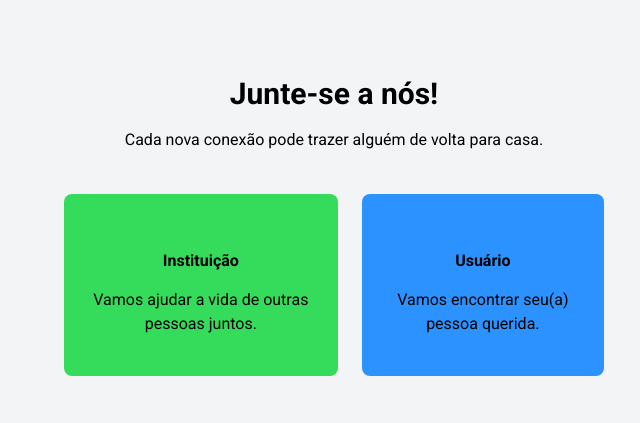
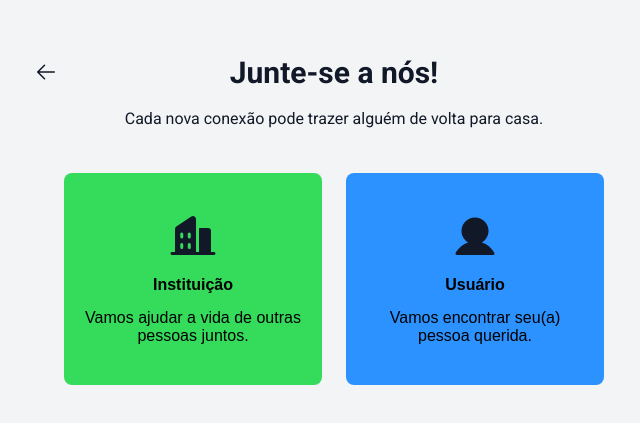
Before and after one commit to PedreirosDeSoftware/encontre.ME-front-end, a React (Vite) app: page /register in a window 1280 px wide. Shown: the part 179-602 px from the top of the page, without its empty margins (306-946 px from the left). Built offline with nearby package versions, Linux system fonts and the light colour scheme.

Commit message:
add steps in register

```diff
--- a/src/components/Input/css/style.module.css
+++ b/src/components/Input/css/style.module.css
@@ -1,3 +1,7 @@
+.container {
+  width: 100%;
+}
+
 label {
     display: none;
 }
--- a/src/components/Input/index.jsx
+++ b/src/components/Input/index.jsx
@@ -2,7 +2,7 @@ import styles from './css/style.module.css';
 
 export function InputComponent({label, name, type, placeholder, setValue}) {
     return (
-        <div>
+        <div className={styles.container}>
             <label htmlFor={name}>{label}</label>
             <input type={type} name={name} className={styles.input} placeholder={placeholder} />
         </div>
--- a/src/index.css
+++ b/src/index.css
@@ -3,6 +3,7 @@
   line-height: 1.5;
   font-weight: 400;
 
+  /* Colors */
   --primary-color: #2B92FF;
 
   --gray-50: #F9FAFB;
@@ -21,6 +22,13 @@
   --succes-light: #61ED80;
   --succes: #DC3545;
   --succes: #F44556;
+
+  /* Font */
+  --3xl: 3rem;
+  --2xl: 2.4rem;
+  --xl: 2rem;
+  --base: 1.6rem;
+  --sm: 1.4rem;
 
 /*   color-scheme: light dark;
   color: rgba(255, 255, 255, 0.87);
@@ -41,7 +49,13 @@
   font-size: 1.6rem;
 }
 
+button {
+  apparence: none;
+  border: none;
+  background-color: transparent
+}
 
 body {
   background-color: var(--gray-100);
+  color: var(--gray-900);
 }
--- a/src/pages/JoinUs/css/style.module.css
+++ b/src/pages/JoinUs/css/style.module.css
@@ -17,6 +17,12 @@
   padding: 3rem;
 }
 
+.flexRow {
+  width: 100%;
+  display: flex;
+  gap: 16px;
+}
+
 .containerIcons {
   width: 100%;
   display: flex;
@@ -32,19 +38,23 @@
   gap: 1.2rem;
 }
 
-.title div {
+.title{
+  position: relative;
   display: flex;
   align-items: center;
 }
 
-.title i {
-  position: relative;
-  top: 4.5rem;
-  right: 18rem;
+.x {
+  position: absolute;
+  top: 1rem;
+  left: 0;
+  border: none;
+  background: transparent;
+  apparence: none;
 }
 
 .title h1 {
-  font-size: 3rem;
+  font-size: var(--3xl);
 }
 
 .icon {
@@ -58,20 +68,22 @@
 }
 
 .icon h1 {
-  font-size: 2rem;
+  font-size: var(--xl);
 }
 
 .icon p {
   text-align: center;
-  font-size: 1.3rem;
+  font-size: var(--sm);
 }
 
 .icon1 {
+  width: 100%;
   background-color: #35DB5A;
   border-radius: .8rem;
 }
 
 .icon2 {
+  width: 100%;
   background-color: #2B92FF;
   border-radius: .8rem;
 }
@@ -92,6 +104,19 @@
 }
 .iconPosition i {
   font-size: 3rem;
+}
+
+.content {
+  width: 100%;
+  display: flex;
+  flex-direction: column;
+  gap: 16px;
+}
+
+.content .button {
+  width: 100%;
+  display: flex;
+  justify-content: end;
 }
 
 @media screen and (min-width: 900px) {
--- a/src/pages/JoinUs/index.jsx
+++ b/src/pages/JoinUs/index.jsx
@@ -1,30 +1,30 @@
+import { useState } from 'react';
 import styles from './css/style.module.css';
+import { StepDefault } from './steps/default';
+import { StepFirst } from './steps/step1';
+import { StepSecond } from './steps/step2';
+import { StepTerceary } from './steps/step3';
 
 function JoinUs() {
+
+  const [ step, setStep] = useState('default') // default | step1 | step2 | step3
+  const [ isUser, setIsUser] = useState(false)
+
+  function nextStep(step) {
+    setStep(step)
+  }
+
+  function prevStep(step) {
+    setStep(step)
+  }
+
   return (
     <div className={styles.appContainer}>
       <div className={styles.container}>
-        <div className={styles.title}>
-          <i className="ph ph-arrow-left"></i>
-          <h1>Junte-se a nós!</h1>
-          <p>Cada nova conexão pode trazer alguém de volta para casa.</p>
-        </div>
-        <div className={styles.containerIcons}>
-          <div className={styles.icon1}>
-            <div className={styles.iconPosition}>
-              <i className="ph ph-building-office"></i>
-              <h1>Instituição</h1>
-              <p>Vamos ajudar a vida de outras pessoas juntos.</p>
-            </div>
-          </div>
-          <div className={styles.icon2}>
-            <div className={styles.iconPosition}>
-              <i className="ph ph-user"></i>
-              <h1>Usuário</h1>
-              <p>Vamos encontrar seu(a) pessoa querida.</p>
-            </div>
-          </div>
-        </div>
+       {step === 'default' && <StepDefault setIsUser={setIsUser} nextStep={nextStep}/>}
+       {step === 'step1' && <StepFirst isUser={isUser} nextStep={nextStep} prevStep={prevStep}/>}
+       {step === 'step2' && <StepSecond nextStep={nextStep} prevStep={prevStep} />}
+       {step === 'step3' && <StepTerceary prevStep={prevStep}/>}
       </div>
     </div>
   );
--- /dev/null
+++ b/src/pages/JoinUs/steps/default.jsx
@@ -0,0 +1,42 @@
+import { ArrowLeft, Buildings, User } from '@phosphor-icons/react';
+import styles from '../css/style.module.css';
+
+export function StepDefault({setIsUser, nextStep}) {
+
+    function handleUser(){
+        setIsUser(true)
+        nextStep('step1')
+        console.log('oi')
+    }
+    function handleCompany(){
+        setIsUser(false)
+        nextStep('step1')
+    }
+    return(
+        <>
+            <div className={styles.title}>
+                <button className={styles.x}>
+                    <ArrowLeft size={24} color='#111827' />
+                </button>
+                <h1>Junte-se a nós!</h1>
+                <p>Cada nova conexão pode trazer alguém de volta para casa.</p>
+            </div>
+            <div className={styles.containerIcons}>
+                <button onClick={handleCompany} className={styles.icon1}>
+                    <div className={styles.iconPosition}>
+                        <Buildings size={48} color='#111827' weight='fill'/>
+                        <h1>Instituição</h1>
+                        <p>Vamos ajudar a vida de outras pessoas juntos.</p>
+                    </div>
+                </button>
+                <button onClick={handleUser} className={styles.icon2}>
+                    <div className={styles.iconPosition}>
+                        <User size={48} color='#111827'  weight='fill'/>
+                        <h1>Usuário</h1>
+                        <p>Vamos encontrar seu(a) pessoa querida.</p>
+                    </div>
+                </button>
+            </div>
+        </>
+    )
+}
--- /dev/null
+++ b/src/pages/JoinUs/steps/step1.jsx
@@ -0,0 +1,29 @@
+import { ArrowLeft, ArrowRight } from '@phosphor-icons/react';
+import styles from '../css/style.module.css';
+import { InputComponent } from '../../../components/Input';
+
+export function StepFirst({isUser, nextStep, prevStep}) {
+    return(
+        <>
+            <div className={styles.title}>
+                <button onClick={() => prevStep('default')} className={styles.x}>
+                    <ArrowLeft size={24} color='#111827' />
+                </button>
+                <h1>Ficamos super felizes por se juntar a nós </h1>
+                <p>Informe algumas informações sobre você</p>
+            </div>
+            <div className={styles.content}>
+                <InputComponent label={'Nome'} name={'name'} type={'text'} placeholder={isUser ? 'Digite seu nome' : 'Digite o nome da instituição'}/>
+                {!isUser && <InputComponent label={'Nome do dono'} name={'authorName'} type={'text'} placeholder={'Digite o nome do dono da instituição'}/>}
+
+                <div className={styles.flexRow}>
+                    <InputComponent label={'Numero'} name={'tel'} type={'tel'} placeholder={'Informe seu número de celular'}/>
+                    <InputComponent label={isUser ? 'cpf' : 'cnpj' } name={'cpfOrCpnj'} type={'text'} placeholder={isUser ? 'Informe seu cpf' : 'Informe o cnpj'}/>
+                </div>
+            <div className={styles.button}>
+                <button onClick={() => nextStep('step2')} className={styles.submitButton}>continuar <ArrowRight size={24} color={'#111827'}/></button>
+            </div>
+            </div>
+        </>
+    )
+}
--- /dev/null
+++ b/src/pages/JoinUs/steps/step2.jsx
@@ -0,0 +1,28 @@
+import { ArrowLeft, ArrowRight } from '@phosphor-icons/react';
+import styles from '../css/style.module.css';
+import { InputComponent } from '../../../components/Input';
+
+export function StepSecond({nextStep, prevStep}) {
+    return(
+        <>
+            <div className={styles.title}>
+                <button onClick={() => prevStep('step1')} className={styles.x}>
+                    <ArrowLeft size={24} color='#111827' />
+                </button>
+                <h1>Informe sua localização</h1>
+                <p>Vamos achar quem precisar ser encontrada perto de sua localização</p>
+            </div>
+            <div className={styles.content}>
+                <div className={styles.flexRow}>
+                    <InputComponent label={'CEP'} name={'cep'} type={'text'} placeholder={'Informe seu CEP'}/>
+                    <InputComponent label={'Estado'} name={'state'} type={'text'} placeholder={'Qual o Estado'}/>
+                </div>
+                    <InputComponent label={'Cidade'} name={'city'} type={'text'} placeholder={'Qual sua cidade'}/>
+                    <InputComponent label={'Endereço'} name={'adress'} type={'text'} placeholder={'Digite o nome de sua Rua'}/>
+            <div className={styles.button}>
+                <button onClick={() => nextStep('step3')} className={styles.submitButton}>continuar <ArrowRight size={24} color={'#111827'}/></button>
+            </div>
+            </div>
+        </>
+    )
+}
--- /dev/null
+++ b/src/pages/JoinUs/steps/step3.jsx
@@ -0,0 +1,33 @@
+import { ArrowLeft } from '@phosphor-icons/react';
+import styles from '../css/style.module.css';
+import { InputComponent } from '../../../components/Input';
+import { useNavigate } from 'react-router-dom';
+
+export function StepTerceary({ prevStep }) {
+
+    const navigate = useNavigate()
+    function CreateAccont(){
+        navigate('/')
+    }
+
+    return(
+        <>
+            <div className={styles.title}>
+                <button onClick={() => prevStep('step2')} className={styles.x}>
+                    <ArrowLeft size={24} color='#111827' />
+                </button>
+                <h1>Informe sua localização</h1>
+                <p>Vamos achar quem precisar ser encontrada perto de sua localização</p>
+            </div>
+            <div className={styles.content}>
+                <InputComponent label={'e-mail'} name={'email'} type={'email'} placeholder={'Digite seu email'}/>
+                <InputComponent label={'senha'} name={'password'} type={'password'} placeholder={'Crie uma senha'}/>
+                <InputComponent label={'confirme a senha'} name={'confirm_password'} type={'password'} placeholder={'confirme sua senha'}/>
+
+            <div className={styles.button}>
+                <button onClick={CreateAccont} className={styles.submitButton}>Criar</button>
+            </div>
+            </div>
+        </>
+    )
+}
--- a/src/pages/Login/css/style.module.css
+++ b/src/pages/Login/css/style.module.css
@@ -16,11 +16,11 @@
 }
 
 .headerTitle h1 {
-  font-size: 3rem;
+  font-size: var(--3xl);
 }
 
-.headerTitle h3 {
-  font-size: 2rem;
+.headerTitle p {
+  font-size: var(--xl);
 }
 
 .formContainer {
```
